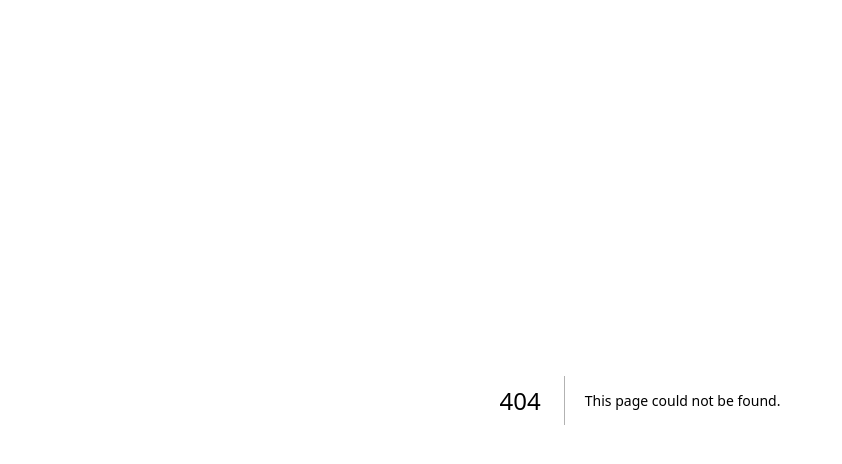
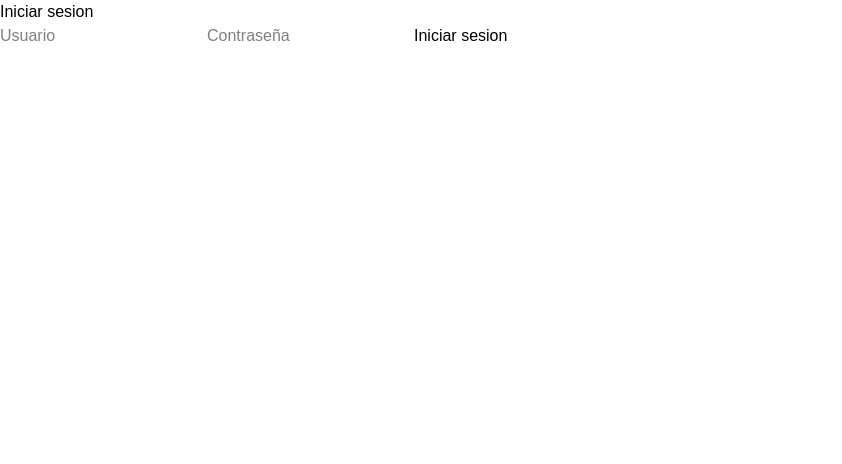
Before and after one commit to Ralo-129/copias_front, a Next.js app: page /login in a window 1280 px wide. Before the commit this address had no page. Shown: the top 464 px of the page, without its empty margins (0-842 px from the left). Built offline with nearby package versions, Linux system fonts and the light colour scheme.

Commit message:
feat: login con roles, CORS y dashboard protegido con localStorage

```diff
--- /dev/null
+++ b/app/dashboard/page.tsx
@@ -0,0 +1,34 @@
+'use client'
+
+import { useEffect, useState } from "react";
+import { useRouter } from "next/navigation";
+
+export default function Dashboard() {
+    const router = useRouter();
+    const [impresiones, setImpresiones] = useState<any[]>([]);
+
+    useEffect(() => {
+        const rol = localStorage.getItem('rol');
+        if (!rol) {
+            router.push('/login');
+            return;
+        }
+
+        fetch(process.env.NEXT_PUBLIC_API_BASE_URL + '/impresiones')
+            .then(res => res.json())
+            .then(data => setImpresiones(data));
+    }, []);
+
+    return (
+        <main>
+            <h1>Dashboard</h1>
+            <ul>
+                {impresiones.map((item, index) => (
+                    <li key={index}>
+                        {item.profesor} - {item.seccion} - {item.hora} - {item.descripcion}
+                    </li>
+                ))}
+            </ul>
+        </main>
+    )
+}
--- /dev/null
+++ b/app/login/page.tsx
@@ -0,0 +1,46 @@
+'use client'
+
+import { useState } from "react";
+import { useRouter } from "next/navigation";
+
+export default function LoginPage() {
+    const [usuario, setUsuario] = useState('');
+    const [password, setPassword] = useState('');
+    const [resultado, setResultado] = useState('');
+    const router = useRouter();
+
+    async function handleLogin() {
+        const res = await fetch(process.env.NEXT_PUBLIC_API_BASE_URL + '/login', {
+            method: 'POST',
+            headers: { 'Content-Type': 'application/json' },
+            body: JSON.stringify({ usuario, password }),
+        });
+        const data = await res.json();
+
+        if (data.ok) {
+            localStorage.setItem('rol', data.rol);
+            router.push('/dashboard');
+        } else {
+            setResultado('Usuario o contraseña incorrectos');
+        }
+    }
+
+    return (
+        <main>
+            <h1>Iniciar sesion</h1>
+            <input
+               placeholder="Usuario"
+               value={usuario}
+               onChange={(e) => setUsuario(e.target.value)}
+            />
+            <input
+               placeholder="Contraseña"
+               type="password"
+               value={password}
+               onChange={(e) => setPassword(e.target.value)}
+            />
+            <button onClick={handleLogin}>Iniciar sesion</button>
+            <p>{resultado}</p>
+        </main>
+    );
+}
--- a/app/page.tsx
+++ b/app/page.tsx
@@ -1,7 +1,20 @@
 import Image from "next/image";
 
-export default function Home() {
+export default async function Home() {
+
+  const res = await fetch(process.env.NEXT_PUBLIC_API_BASE_URL + '/impresiones', { cache: 'no-store' });
+  const impresiones = await res.json();
+
   return (
-    <h1>Hello World</h1>
+    <main>
+      <h1>Impresiones Pendientes</h1>
+      <ul>
+        {impresiones.map((item: any, index: number) => (
+          <li key={index}>
+            {item.profesor} - {item.seccion} - {item.hora} - {item.descripcion}
+          </li>
+        ))}
+      </ul>
+    </main>
   );
 }
```
